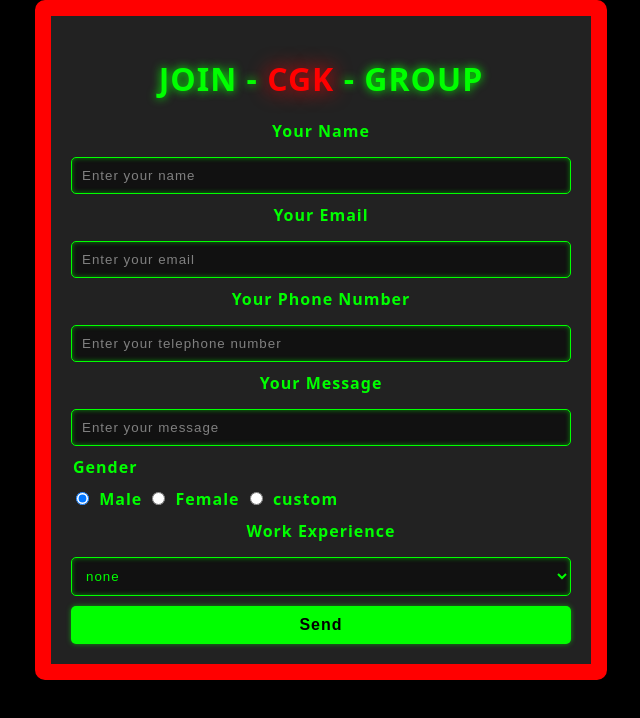
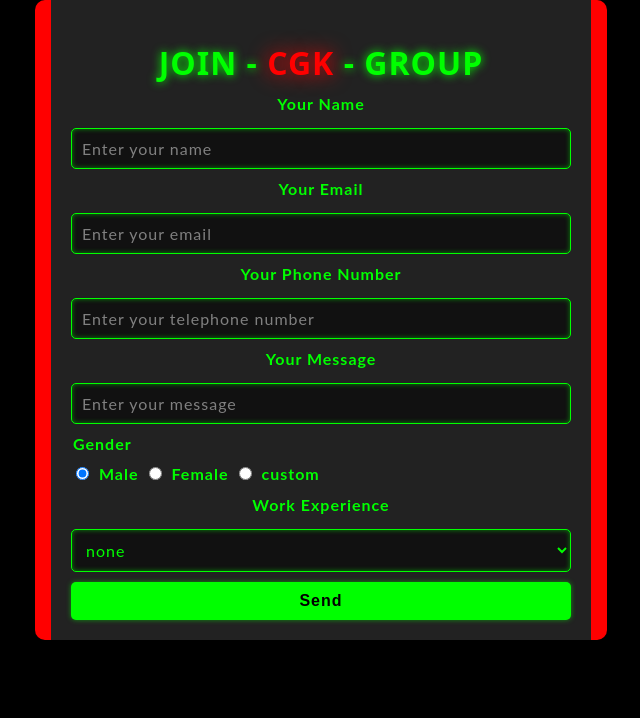
Before and after one commit to Cyberghawk/cyberghawk.github.io, a plain HTML site: page join.html in a window 1280 px wide. Shown: the whole page, without its empty margins (319-959 px from the left). Drawn offline with Linux system fonts and the light colour scheme; a web font is replaced by a local one.

Commit message:
Add files via upload
Access the unknown, Explore hidden paths, Dive deep into the clandestine world!

```diff
--- a/join.css
+++ b/join.css
@@ -37,15 +37,17 @@ span{
     padding: 20px;
     width: 90%;
     max-width: 500px;
-    border: 1rem solid red;
+    border-left: 1rem solid red;
+    border-right: 1rem solid red;
     text-align: center;
-    overflow: hidden;
+    display: flex;
+    flex-direction: column;
 }
 
 .title {
     color: #0f0;
     font-size: 2rem;
-    margin-bottom: 20px;
+    margin-bottom: 10px;
     text-shadow: 0 0 10px #0f0;
 }
 
@@ -58,6 +60,11 @@ form {
 label {
     font-weight: bold;
     margin-bottom: 5px;
+}
+
+input,select,label,legend{
+    font-size: 16px;
+    font-family: "lato", sans-serif;
 }
 
 input[type="text"], input[type="email"], input[type="tel"], select {
--- a/style.css
+++ b/style.css
@@ -385,6 +385,8 @@ span{
 .members-box img{
 	width: 15rem;
 	border-radius: 50%;
+	background: #000;
+	pointer-events: none;
 	border: 3px solid var(--main-color);
 	box-shadow: 0 0 25px var(--main-color);
 }
```
Also changed, not shown: index.html (+7 -7 lines), hacker.png, 1 other file.
